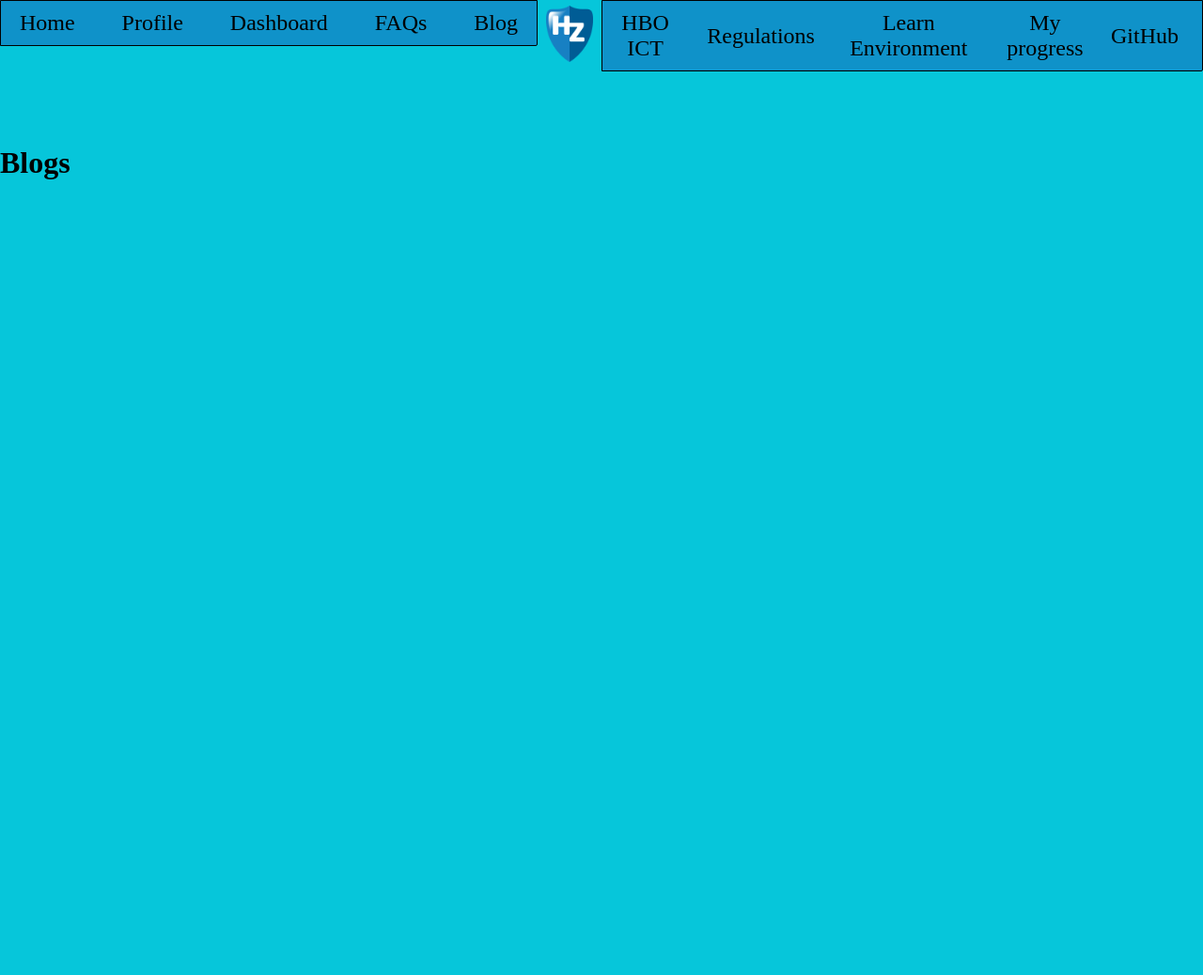
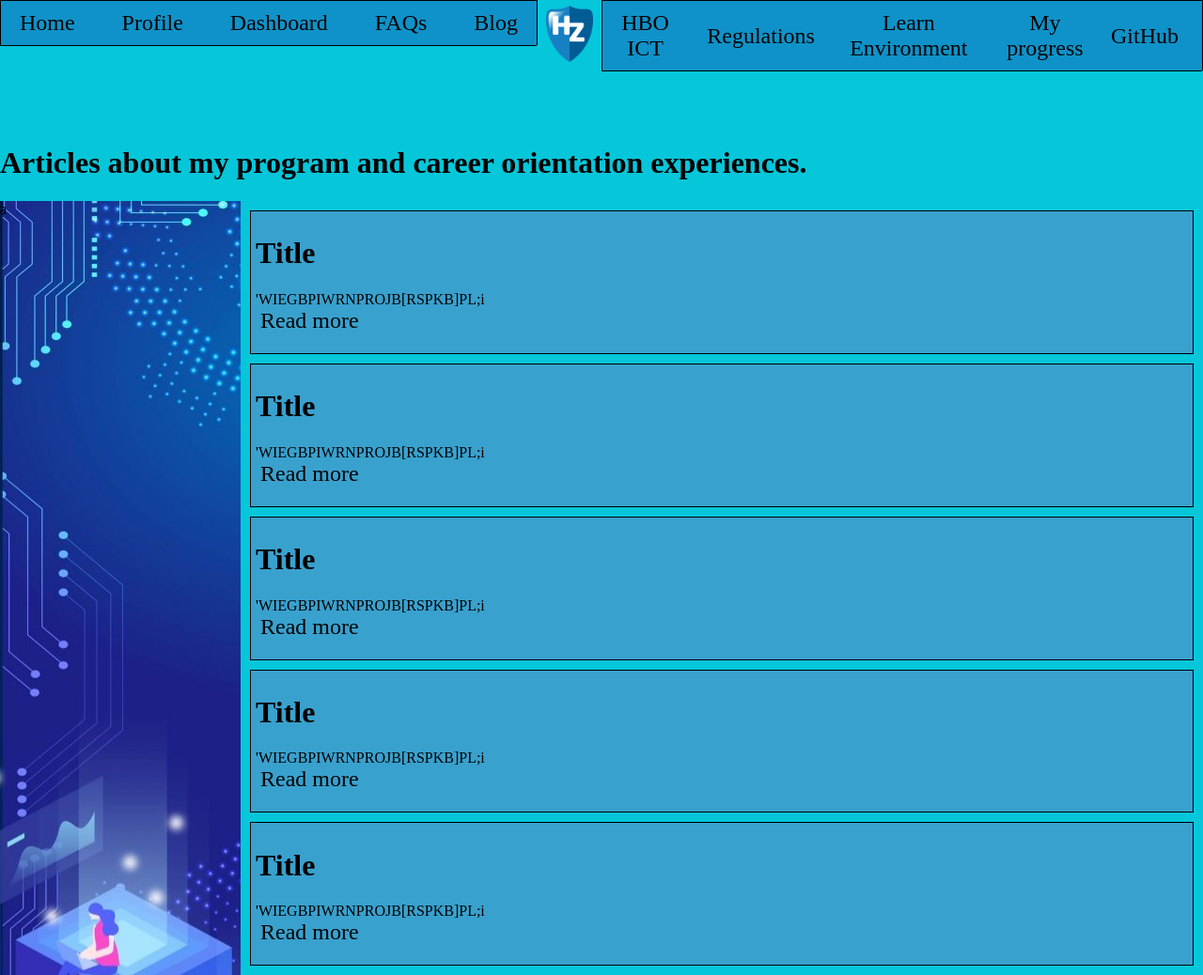
Before and after one commit to GKHrisimov19/Initial-Task, a plain HTML site: page blog.html in a window 1280 px wide. Shown: the whole page at 94% size. Before the commit the page ends 800 px from the top, so only its background shows below. Drawn offline with Linux system fonts and the light colour scheme.

Commit message:
Add blog page

```diff
--- a/blog.html
+++ b/blog.html
@@ -6,6 +6,7 @@
     <meta name="viewport" content="width=device-width, initial-scale=1.0">
     <title>Blog</title>
     <link rel="stylesheet" href="style.css">
+    <link rel="stylesheet" href="blogstyle.css">
     <link rel="shortcut icon" type="image/png" href="photos/icon.png">
 </head>
 
@@ -42,7 +43,41 @@
             </td>
         </tr>
     </table><br><br><br><br>
-    <h1>Blogs</h1>
+
+    <h1>Articles about my program and career orientation experiences. </h1>
+    <div class="main-div">
+        <div class="side-div">
+            a
+        </div>
+
+        <div class="articles-div">
+            <div class="article-div">
+                <h1>Title</h1>
+                <p>'WIEGBPIWRNPROJB[RSPKB]PL;i <br><a href="">Read more</a></p>
+            </div>
+
+            <div class="article-div">
+                <h1>Title</h1>
+                <p>'WIEGBPIWRNPROJB[RSPKB]PL;i <br><a href="">Read more</a></p>
+            </div>
+
+            <div class="article-div">
+                <h1>Title</h1>
+                <p>'WIEGBPIWRNPROJB[RSPKB]PL;i <br><a href="">Read more</a></p>
+            </div>
+
+            <div class="article-div">
+                <h1>Title</h1>
+                <p>'WIEGBPIWRNPROJB[RSPKB]PL;i <br><a href="">Read more</a></p>
+            </div>
+
+            <div class="article-div">
+                <h1>Title</h1>
+                <p>'WIEGBPIWRNPROJB[RSPKB]PL;i <br><a href="">Read more</a></p>
+            </div>
+        </div>
+
+    </div>
 </body>
 
 </html>
--- /dev/null
+++ b/blogstyle.css
@@ -0,0 +1,24 @@
+.main-div{
+
+    width: 100%;
+    display: flex;
+}
+
+.side-div{
+
+    background-image: url(photos/vertical3.jpg);
+    width: 20%;
+}
+
+.articles-div{
+
+
+    width: 80%;
+}
+
+.article-div{
+    margin: 10px;
+    padding: 5px;
+    border: 1px solid black;
+    background-color: #39a1ce;
+}
--- a/dashboardstyle.css
+++ b/dashboardstyle.css
@@ -15,9 +15,7 @@ table.dashboard, td{
     border-collapse: collapse;
     border-left: 3px solid rgb(65, 48, 143);
 }
-td{
-    padding: 5px;
-}
+
 
 th{
     border: 3px solid rgb(65, 48, 143);
```
Also changed, not shown: photos/vertical1.webp (added), photos/vertical2.jpg (added), photos/vertical3.jpg (added).
